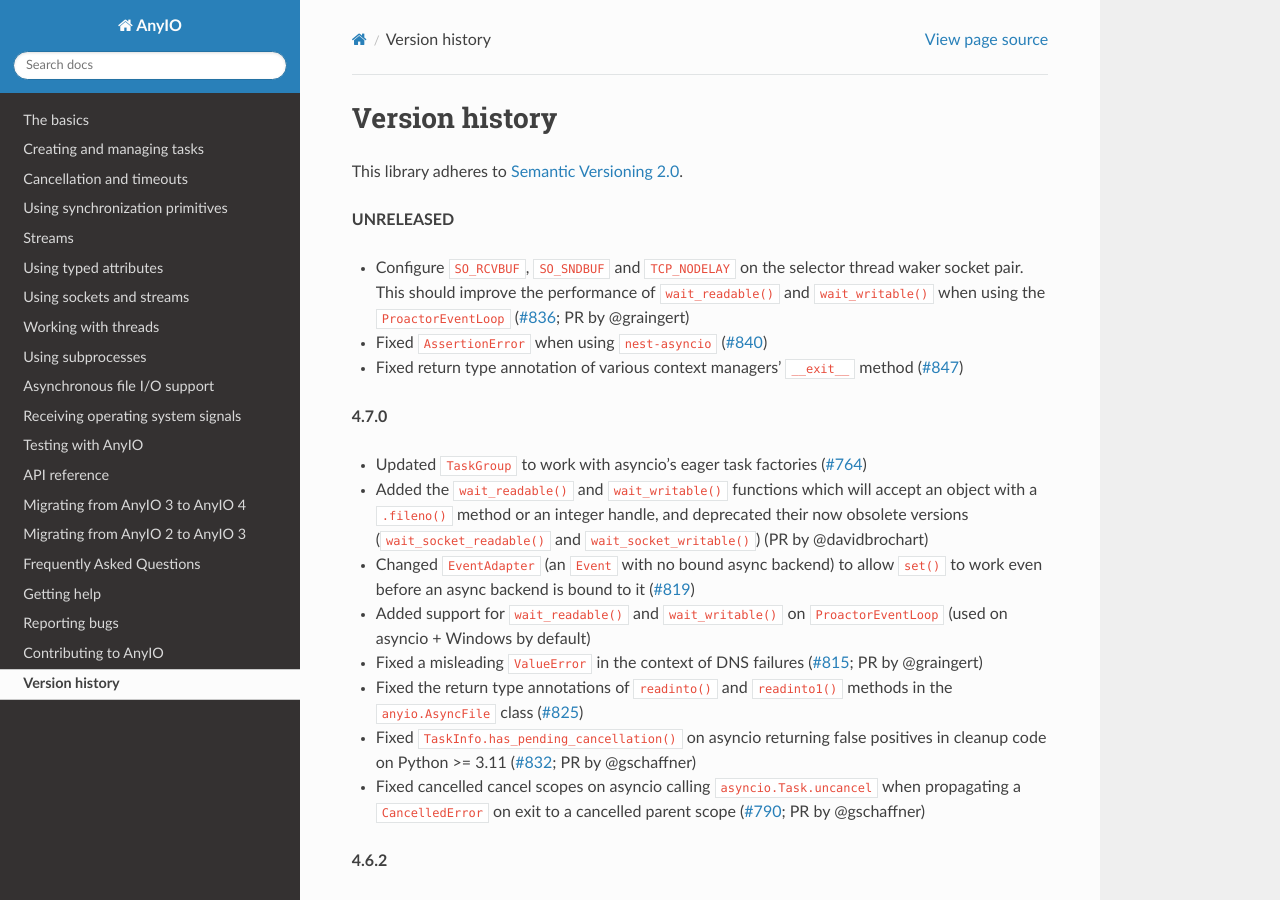
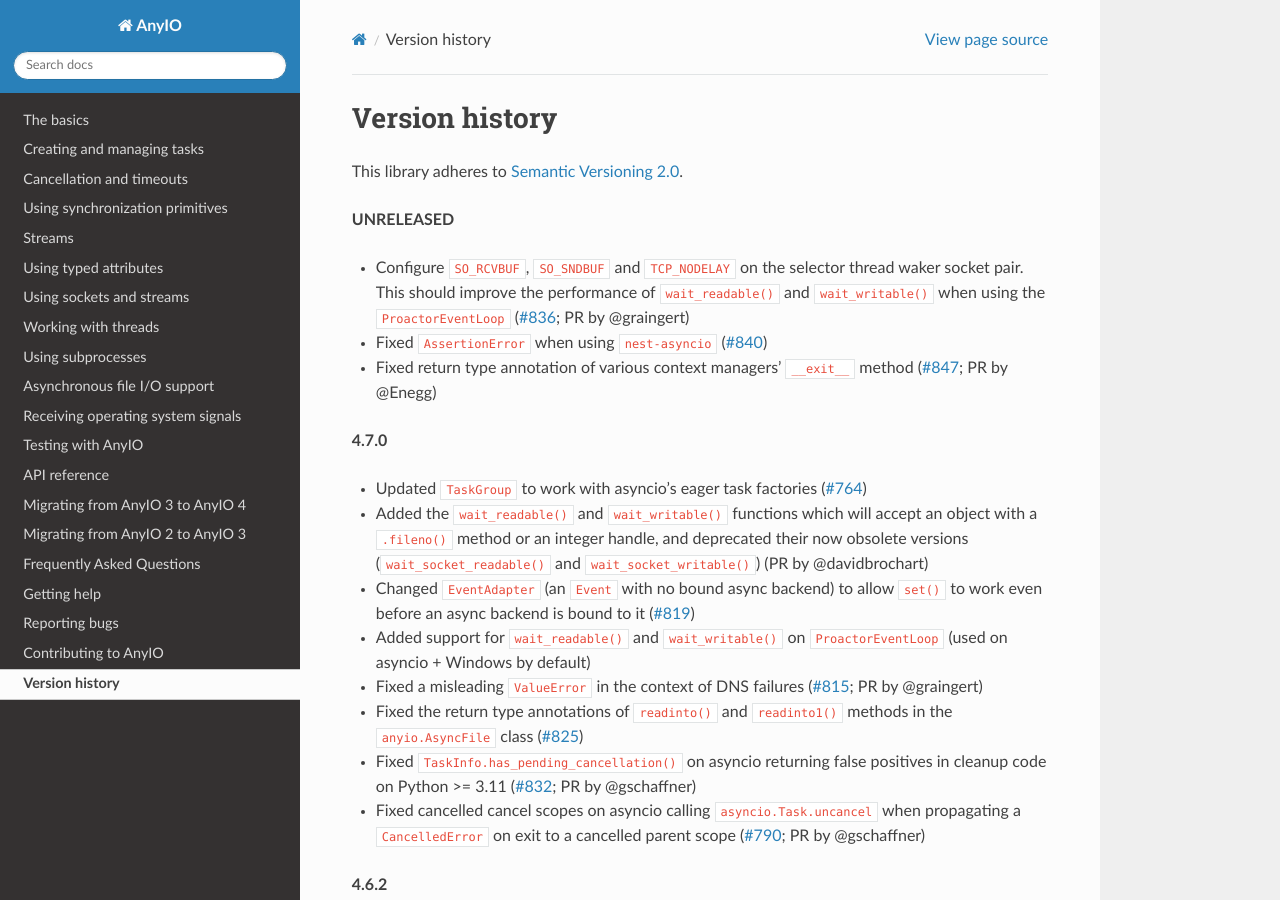
Before and after one commit to agronholm/anyio, a Sphinx documentation site: the page built from docs/versionhistory.rst, in a window 1280 px wide and 900 px high. Built offline with Sphinx 7.4.7 and the Read the Docs theme 3.1.0, drawn with Linux system fonts in a browser that asks for light colours; the version number could not be read and is left out.

Commit message:
Credit myself in changelog
Co-authored-by: Alex Grönholm <alex.gronholm@nextday.fi>

```diff
--- a/docs/versionhistory.rst
+++ b/docs/versionhistory.rst
@@ -12,7 +12,7 @@
 - Fixed ``AssertionError`` when using ``nest-asyncio``
   (`#840 <https://github.com/agronholm/anyio/issues/840>`_)
 - Fixed return type annotation of various context managers' ``__exit__`` method
-  (`#847 <https://github.com/agronholm/anyio/issues/847>`_)
+  (`#847 <https://github.com/agronholm/anyio/issues/847>`_; PR by @Enegg)
 
 **4.7.0**
 
```
